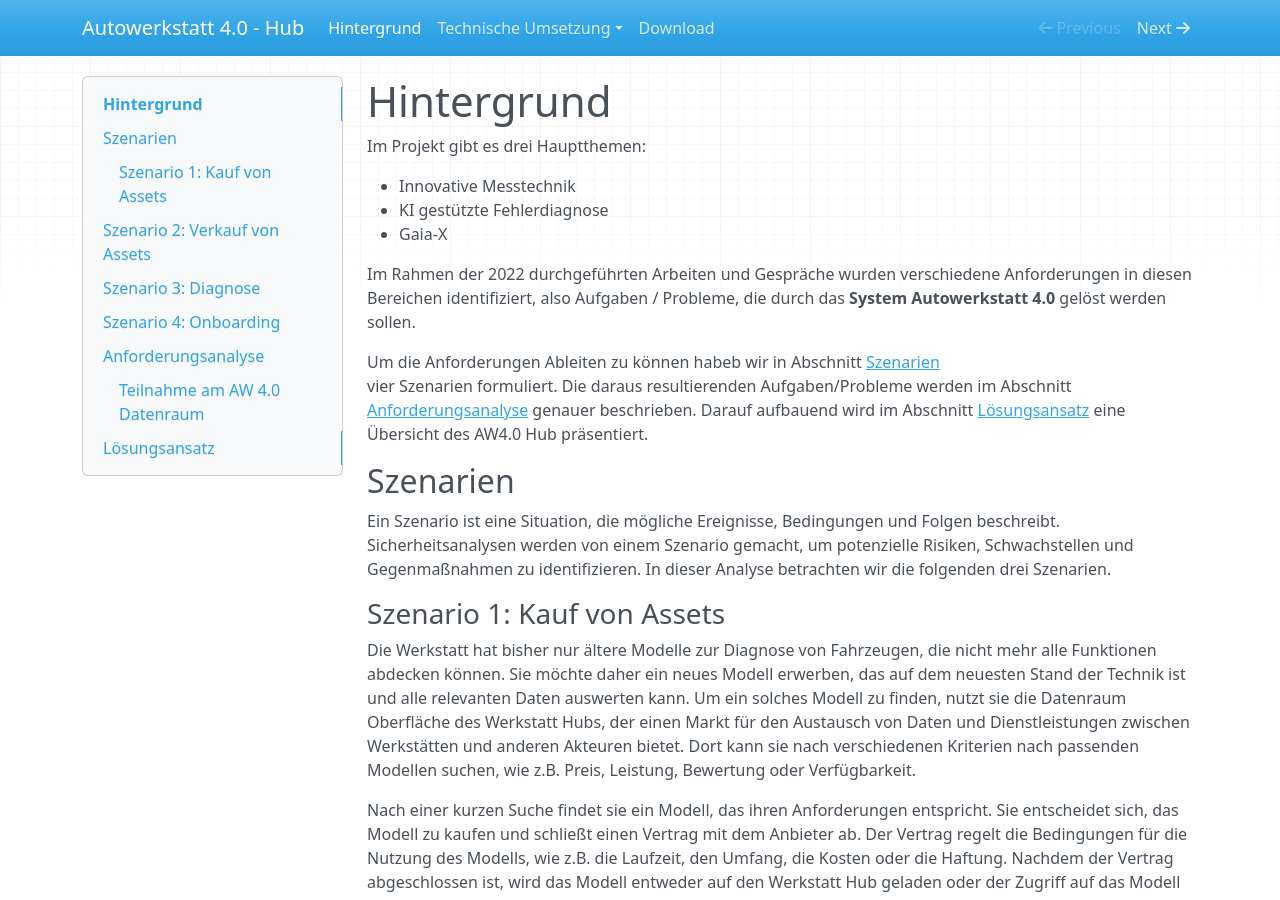
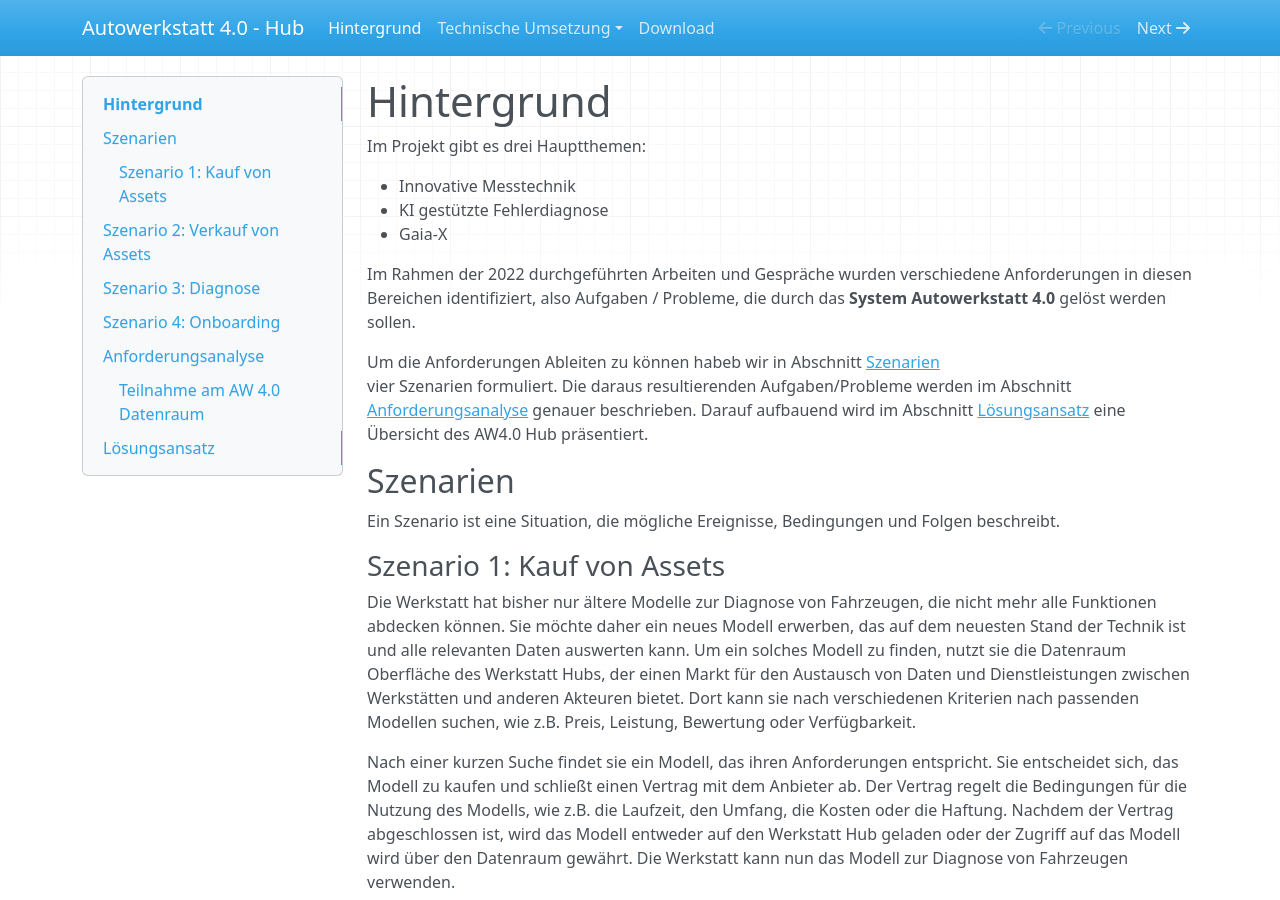
Before and after one commit to LMIS-AG/AW40-hub-docker, an MkDocs documentation site: the page built from docs/de/docs/background.md, in a window 1280 px wide and 900 px high. Built offline with MkDocs 1.6.1, drawn with Linux system fonts in a browser that asks for light colours; nearby versions of some CDN libraries.

Commit message:
Update background.md

```diff
--- a/docs/de/docs/background.md
+++ b/docs/de/docs/background.md
@@ -17,7 +17,7 @@
 des AW4.0 Hub präsentiert.
 
 ## Szenarien
-Ein Szenario ist eine Situation, die mögliche Ereignisse, Bedingungen und Folgen beschreibt. Sicherheitsanalysen werden von einem Szenario gemacht, um potenzielle Risiken, Schwachstellen und Gegenmaßnahmen zu identifizieren. In dieser Analyse betrachten wir die folgenden drei Szenarien.
+Ein Szenario ist eine Situation, die mögliche Ereignisse, Bedingungen und Folgen beschreibt.
 
 ### Szenario 1: Kauf von Assets
 Die Werkstatt hat bisher nur ältere Modelle zur Diagnose von Fahrzeugen, die nicht mehr alle Funktionen abdecken können. Sie möchte daher ein neues Modell erwerben, das auf dem neuesten Stand der Technik ist und alle relevanten Daten auswerten kann. Um ein solches Modell zu finden, nutzt sie die Datenraum Oberfläche des Werkstatt Hubs, der einen Markt für den Austausch von Daten und Dienstleistungen zwischen Werkstätten und anderen Akteuren bietet. Dort kann sie nach verschiedenen Kriterien nach passenden Modellen suchen, wie z.B. Preis, Leistung, Bewertung oder Verfügbarkeit.
```
